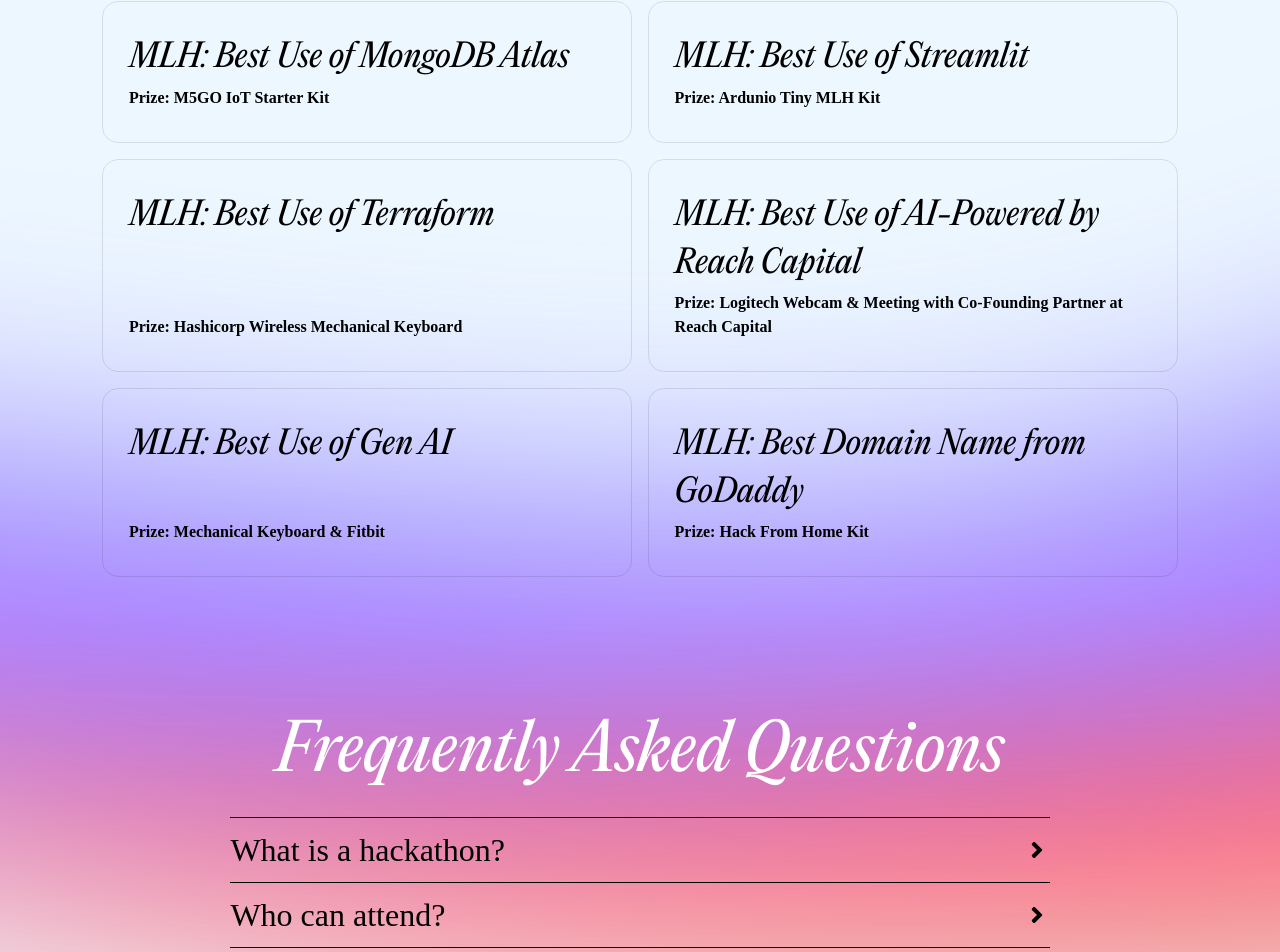
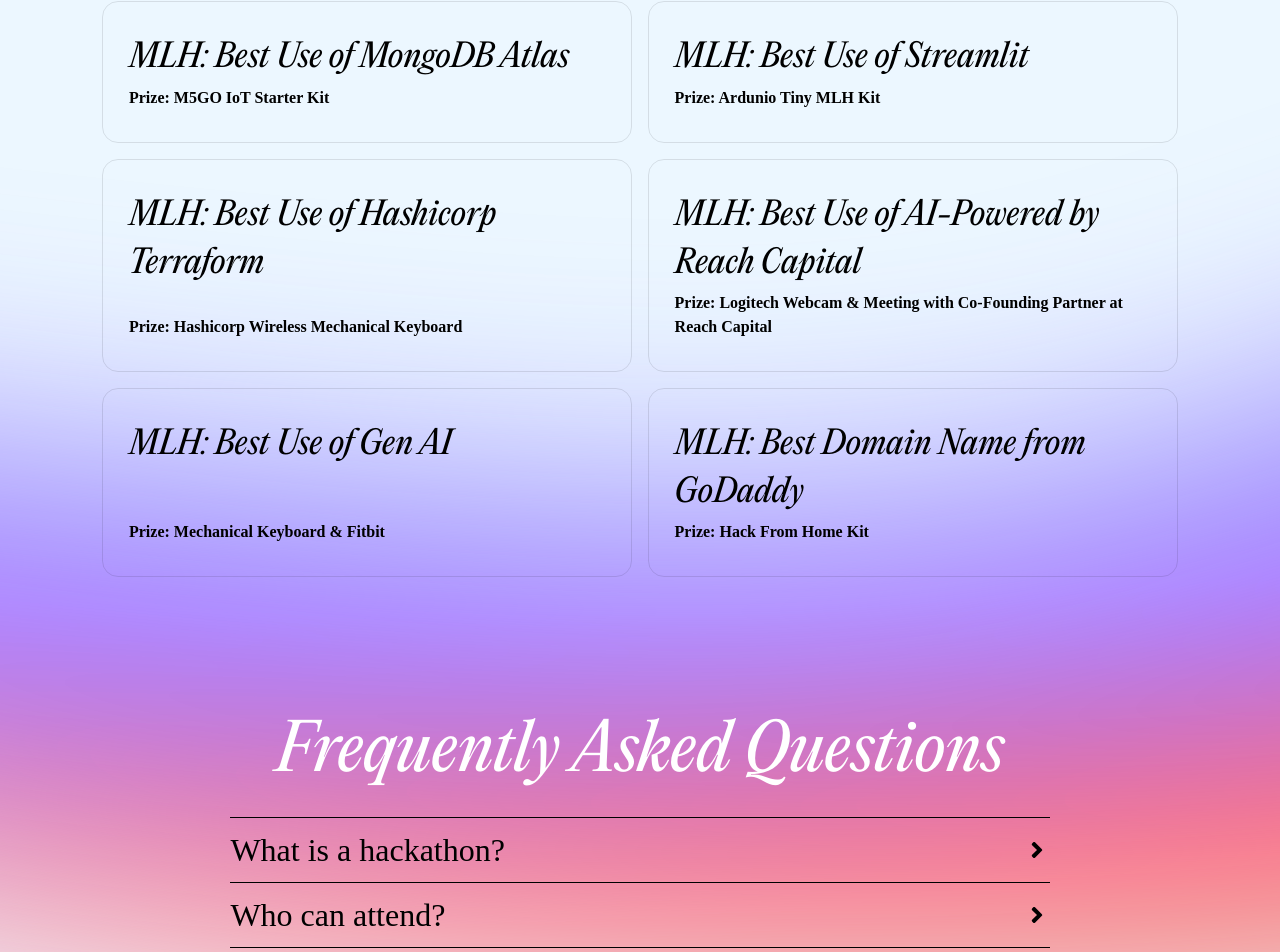
Before and after one commit to Solarlake/hackviolet, a React (Create React App) app: page / in a window 1280 px wide. Shown: the part 4458-5410 px from the top of the page. Built offline with nearby package versions, Linux system fonts and the light colour scheme; a web font is replaced by a local one.

Commit message:
more descriptive terraform prize title

```diff
--- a/src/component/Prizes.js
+++ b/src/component/Prizes.js
@@ -67,7 +67,7 @@
                             <p className="prize_description">Prize: Ardunio Tiny MLH Kit</p>
                         </div>
                         <div className="cell cell__size_2_small">
-                            <h1 className="category_name">MLH: Best Use of Terraform</h1>
+                            <h1 className="category_name">MLH: Best Use of Hashicorp Terraform</h1>
                             <p className="description"></p>
                             <p className="prize_description">Prize: Hashicorp Wireless Mechanical Keyboard</p>
                         </div>
```
